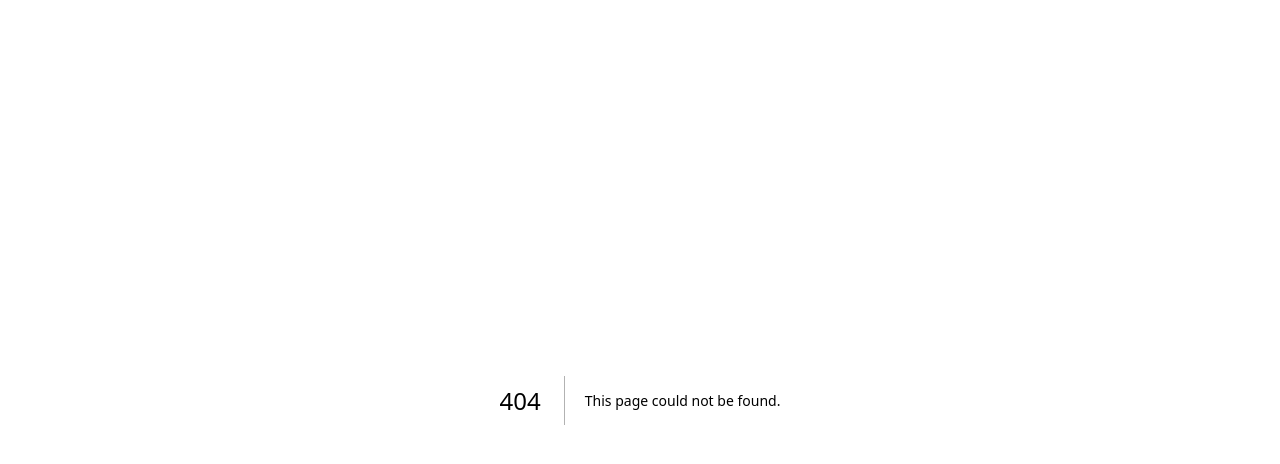
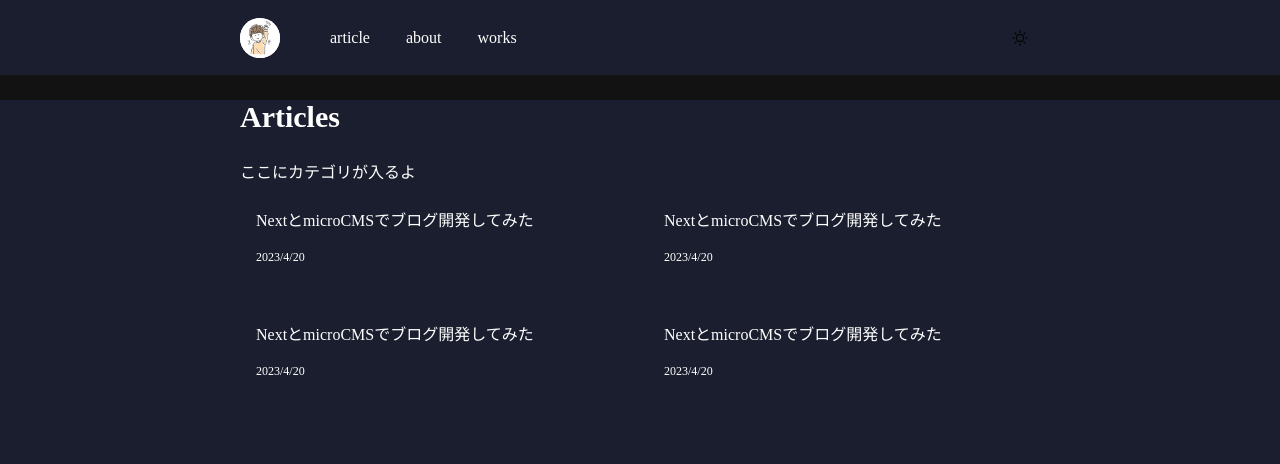
Before and after one commit to takumi-pro/my-blog-system, a Next.js app: page /articles in a window 1280 px wide. Before the commit this address had no page. Shown: the top 464 px of the page. Built offline with nearby package versions, Linux system fonts and the light colour scheme.

Commit message:
feat: :sparkles: 記事一覧ページ

```diff
--- /dev/null
+++ b/src/pages/articles.tsx
@@ -0,0 +1,61 @@
+import React from 'react';
+
+import { Header } from '@/components/Header/Header';
+
+import style from '../styles/Articles.module.css';
+
+function Articles() {
+  return (
+    <>
+      <Header />
+      <main className={style['articles-main-container']}>
+        <div className={style['articles-main-inner']}>
+          <h2 className={style['page-title']}>Articles</h2>
+          <div className={style['category-container']}>
+            ここにカテゴリが入るよ
+          </div>
+          <div className={style['articles-container']}>
+            <div className={style.article}>
+              <div className={style['eye-catch']}></div>
+              <div className={style.contents}>
+                <p className={style.title}>
+                  NextとmicroCMSでブログ開発してみた
+                </p>
+                <small className={style.date}>2023/4/20</small>
+              </div>
+            </div>
+            <div className={style.article}>
+              <div className={style['eye-catch']}></div>
+              <div className={style.contents}>
+                <p className={style.title}>
+                  NextとmicroCMSでブログ開発してみた
+                </p>
+                <small className={style.date}>2023/4/20</small>
+              </div>
+            </div>
+            <div className={style.article}>
+              <div className={style['eye-catch']}></div>
+              <div className={style.contents}>
+                <p className={style.title}>
+                  NextとmicroCMSでブログ開発してみた
+                </p>
+                <small className={style.date}>2023/4/20</small>
+              </div>
+            </div>
+            <div className={style.article}>
+              <div className={style['eye-catch']}></div>
+              <div className={style.contents}>
+                <p className={style.title}>
+                  NextとmicroCMSでブログ開発してみた
+                </p>
+                <small className={style.date}>2023/4/20</small>
+              </div>
+            </div>
+          </div>
+        </div>
+      </main>
+    </>
+  );
+}
+
+export default Articles;
--- /dev/null
+++ b/src/styles/Articles.module.css
@@ -0,0 +1,34 @@
+.articles-main-container {
+  min-height: calc(100vh - 75px);
+  background-color: var(--background-color-main);
+}
+
+.articles-main-inner {
+  max-width: 800px;
+  padding: 0 24px;
+  margin: 0 auto;
+}
+
+.page-title {
+  font-size: 30px;
+  color: var(--body-text-color);
+}
+
+.articles-container {
+  display: grid;
+  grid-template-columns: 1fr 1fr;
+  column-gap: 16px;
+  row-gap: 24px;
+}
+
+.article {
+  background-color: var(--background-color-sub1);
+  border-radius: 8px;
+  padding: 8px 16px;
+}
+
+.date {
+  font-size: 12px;
+  letter-spacing: 0.8;
+  color: var(--text-color-gray1);
+}
```
